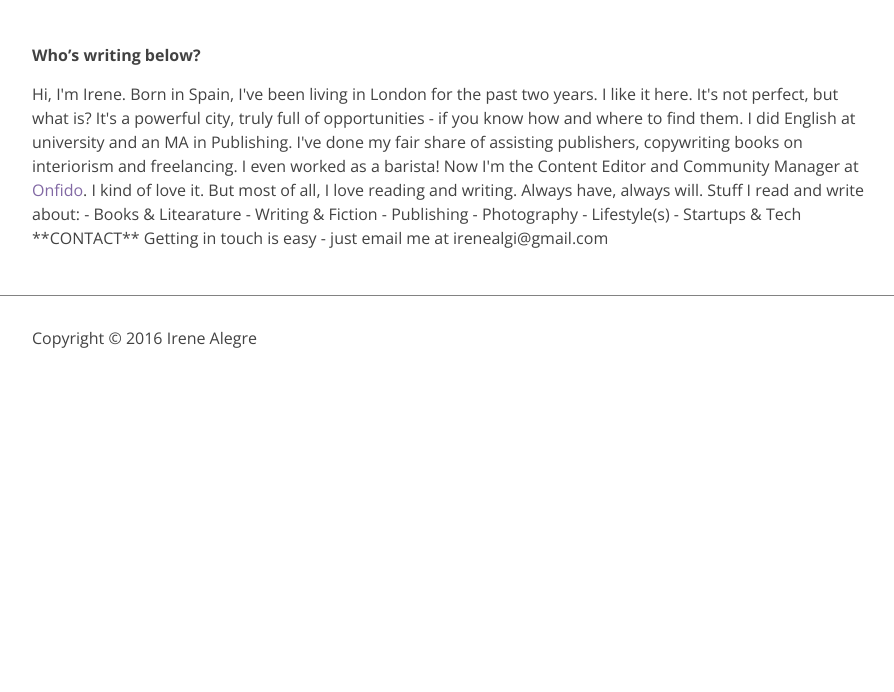
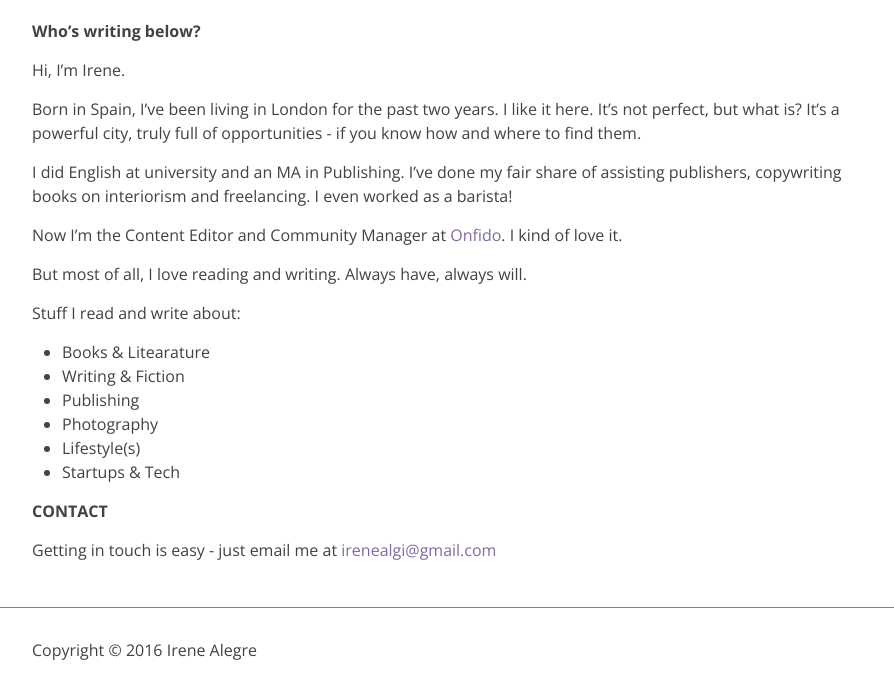
Before and after one commit to irenealgi/readbelow, a Jekyll site: the page built from about.md, in a window 1280 px wide. Shown: the part 720-1412 px from the top of the page, without its empty margins (188-1082 px from the left). Built offline with Jekyll 4.4.1, drawn with Linux system fonts in a browser that asks for light colours; before the commit the page ends 1100 px from its top, so only the background shows below that.

Commit message:
Fix about page

```diff
--- a/about.md
+++ b/about.md
@@ -1,16 +1,13 @@
 ---
 layout: page
-title:
 ---
 
 <center><img src="https://c2.staticflickr.com/4/3685/20202807142_a8520720eb_b.jpg" width="600"/></center>
 
-<br>
-<br>
+<br />
 
 **Who's writing below?**
 
-<p>
 Hi, I'm Irene.
 
 Born in Spain, I've been living in London for the past two years. I like it here. It's not perfect, but what is? It's a powerful city, truly full of opportunities - if you know how and where to find them.
@@ -30,8 +27,7 @@ Stuff I read and write about:
 - Lifestyle(s)
 - Startups & Tech
 
-<br>
 
 **CONTACT**
 
-Getting in touch is easy - just email me at irenealgi@gmail.com
+Getting in touch is easy - just email me at <irenealgi@gmail.com>
```
